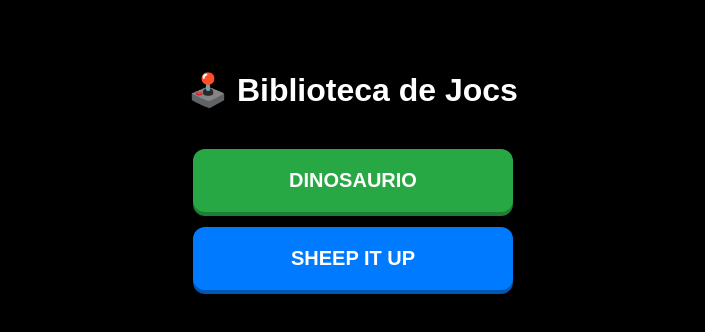
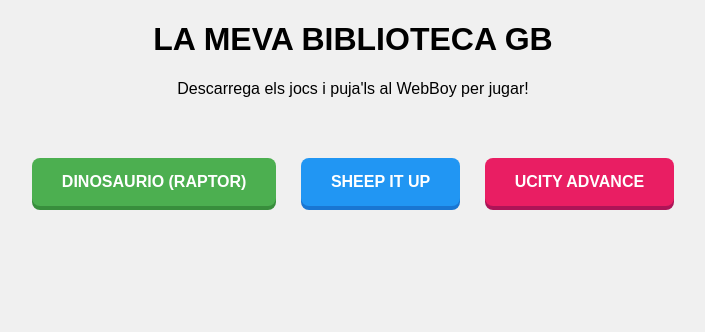
Before and after one commit to Ratitus/Biblioteca-GB, a plain HTML site: page index.html in a window 1280 px wide. Shown: the whole page, without its empty margins (287-992 px from the left). Drawn offline with Linux system fonts and the light colour scheme.

Commit message:
Update title and content in index.html

```diff
--- a/index.html
+++ b/index.html
@@ -2,20 +2,42 @@
 <html lang="ca">
 <head>
     <meta charset="UTF-8">
-    <title>Descàrregues Ratitus</title>
+    <title>BIBLIOTECA GB - MARC</title>
     <style>
-        body { background: #000; color: white; text-align: center; font-family: sans-serif; padding: 50px; margin: 0; }
-        .boto { display: block; padding: 20px; margin: 15px auto; width: 280px; border-radius: 12px; color: white; text-decoration: none; font-weight: bold; font-size: 20px; transition: 0.2s; border: none; cursor: pointer; }
-        .verde { background: #28a745; box-shadow: 0 4px #1e7e34; }
-        .azul { background: #007bff; box-shadow: 0 4px #0056b3; }
+        body { font-family: sans-serif; text-align: center; background-color: #f0f0f0; }
+        .contenedor { margin-top: 50px; }
+        .boto {
+            display: inline-block;
+            padding: 15px 30px;
+            margin: 10px;
+            color: white;
+            text-decoration: none;
+            font-weight: bold;
+            border-radius: 8px;
+            transition: 0.3s;
+        }
+        /* Color per al teu joc del Raptor */
+        .verde { background: #4CAF50; box-shadow: 0 4px #388E3C; }
+        /* Color per al Sheep It Up */
+        .azul { background: #2196F3; box-shadow: 0 4px #1976D2; }
+        /* Color nou per al UCity Advance */
+        .rosa { background: #e91e63; box-shadow: 0 4px #ad1457; }
+
         .boto:active { transform: translateY(4px); box-shadow: none; }
     </style>
 </head>
 <body>
-    <h1 style="margin-bottom: 40px;">🕹️ Biblioteca de Jocs</h1>
 
-    <a href="dinosofflineadventure.gb" download class="boto verde">DINOSAURIO</a>
+    <h1>LA MEVA BIBLIOTECA GB</h1>
+    <p>Descarrega els jocs i puja'ls al WebBoy per jugar!</p>
 
-    <a href="sheepitup.gb" download class="boto azul">SHEEP IT UP</a>
+    <div class="contenedor">
+        <a href="raptor.gb" download class="boto verde">DINOSAURIO (RAPTOR)</a>
+
+        <a href="sheep-it-up.gb" download class="boto azul">SHEEP IT UP</a>
+
+        <a href="ucity-advance-v1.0.3.gba" download class="boto rosa">UCITY ADVANCE</a>
+    </div>
+
 </body>
 </html>
```
